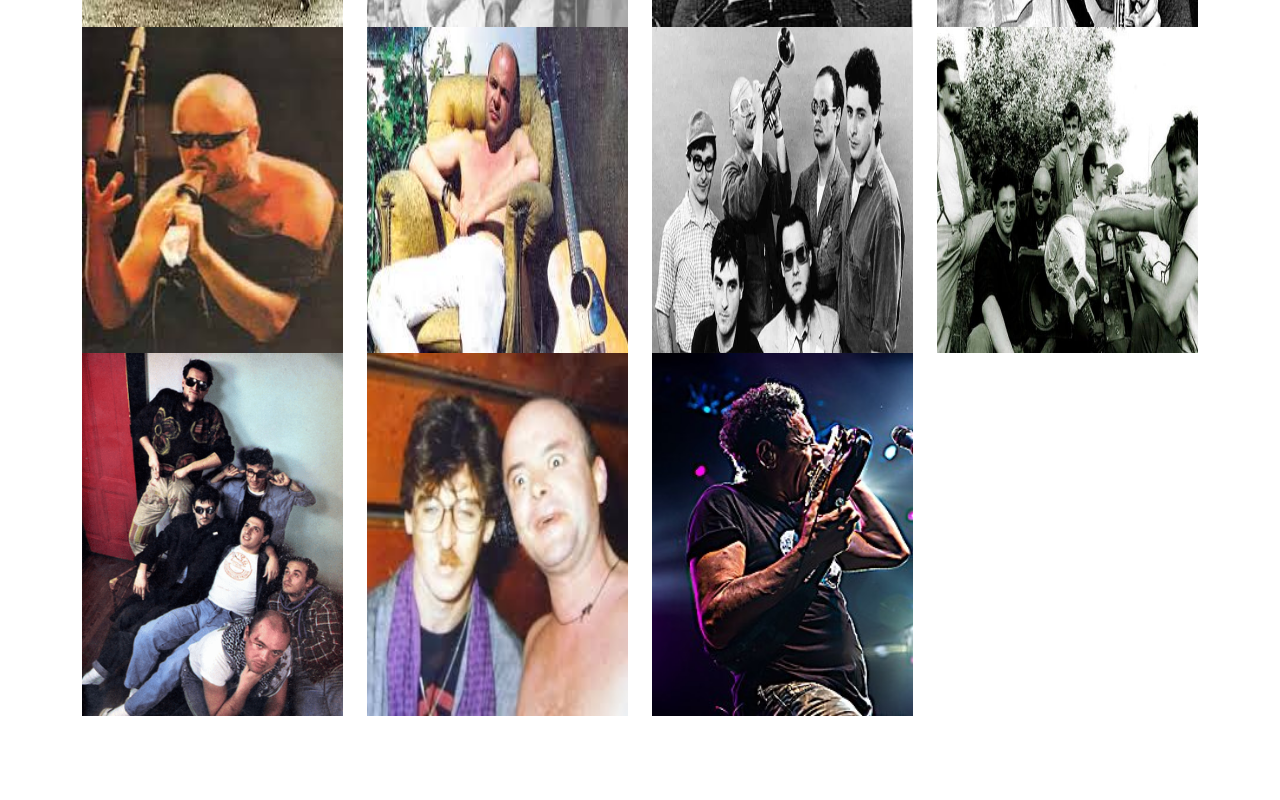
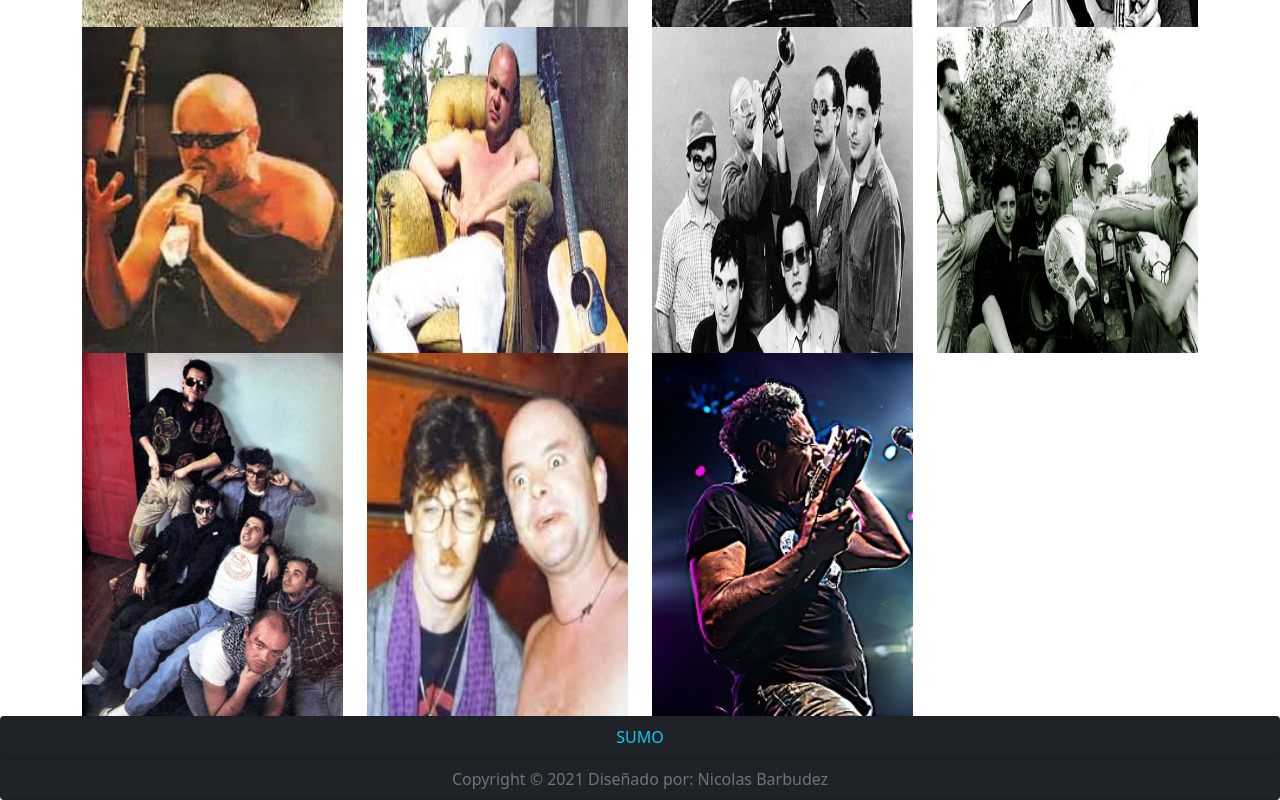
Before and after one commit to nbbz95/proyecto-final, a website: page pages/fotos.html in a window 1280 px wide. Shown: the part 668-1468 px from the top of the page. Before the commit the page ends 1384 px from the top, so only its background shows below. Drawn offline with nearby package versions, Linux system fonts and the light colour scheme.

Commit message:
trabajo terminado en fotos

```diff
--- a/pages/fotos.html
+++ b/pages/fotos.html
@@ -114,7 +114,26 @@
 
 
 
-    <footer></footer>
+    <footer>
+
+
+
+      <div class="card text-center bg-dark">
+        <div class="card-header text-info">
+          SUMO
+        </div>
+        <div class="card-footer text-muted text-center">
+          Copyright © 2021 Diseñado por: Nicolas Barbudez
+        </div>
+
+
+
+
+
+      </div>
+
+
+    </footer>
 
 
 
```
Also changed, not shown: img/fotos/foto7 (2).jpg (deleted).
